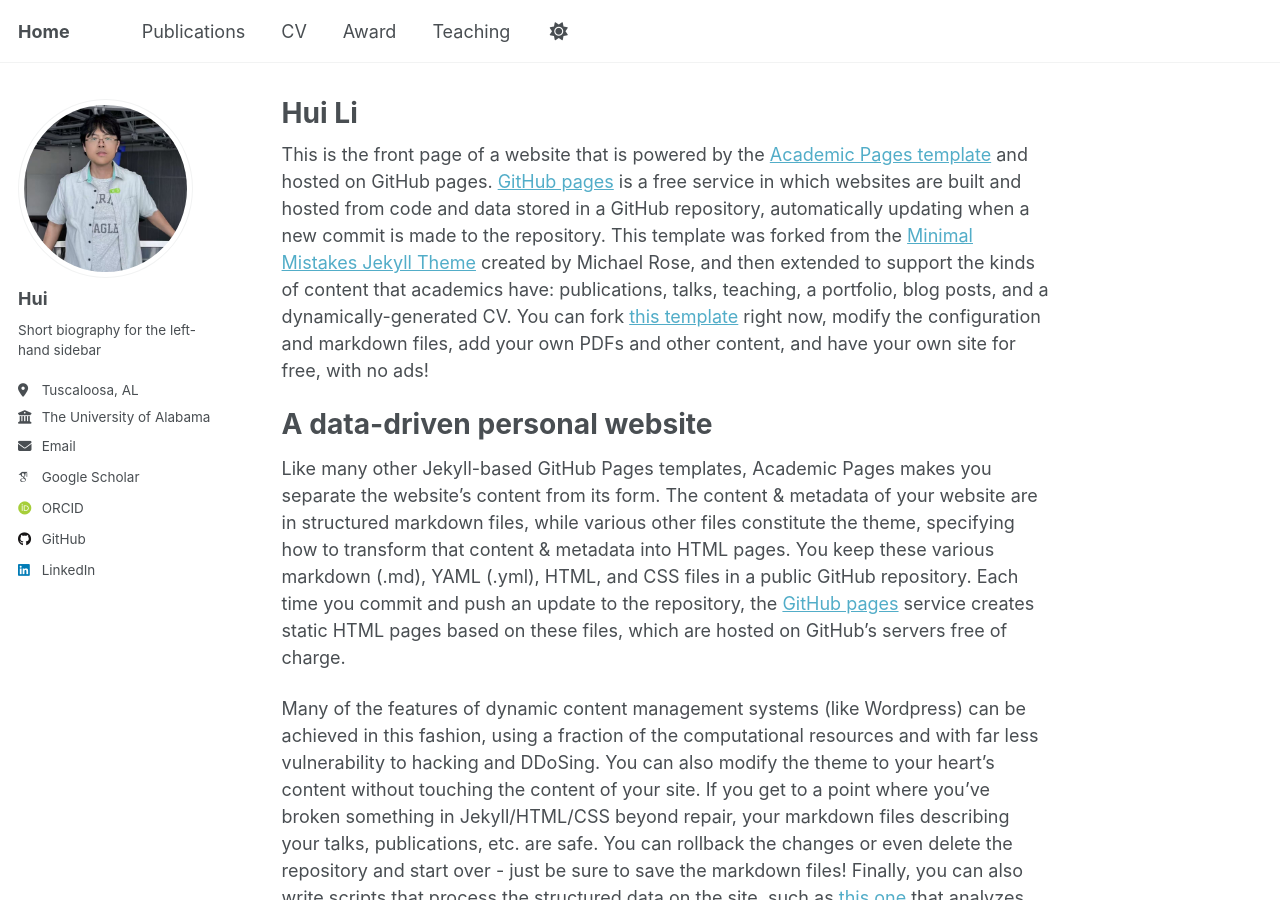
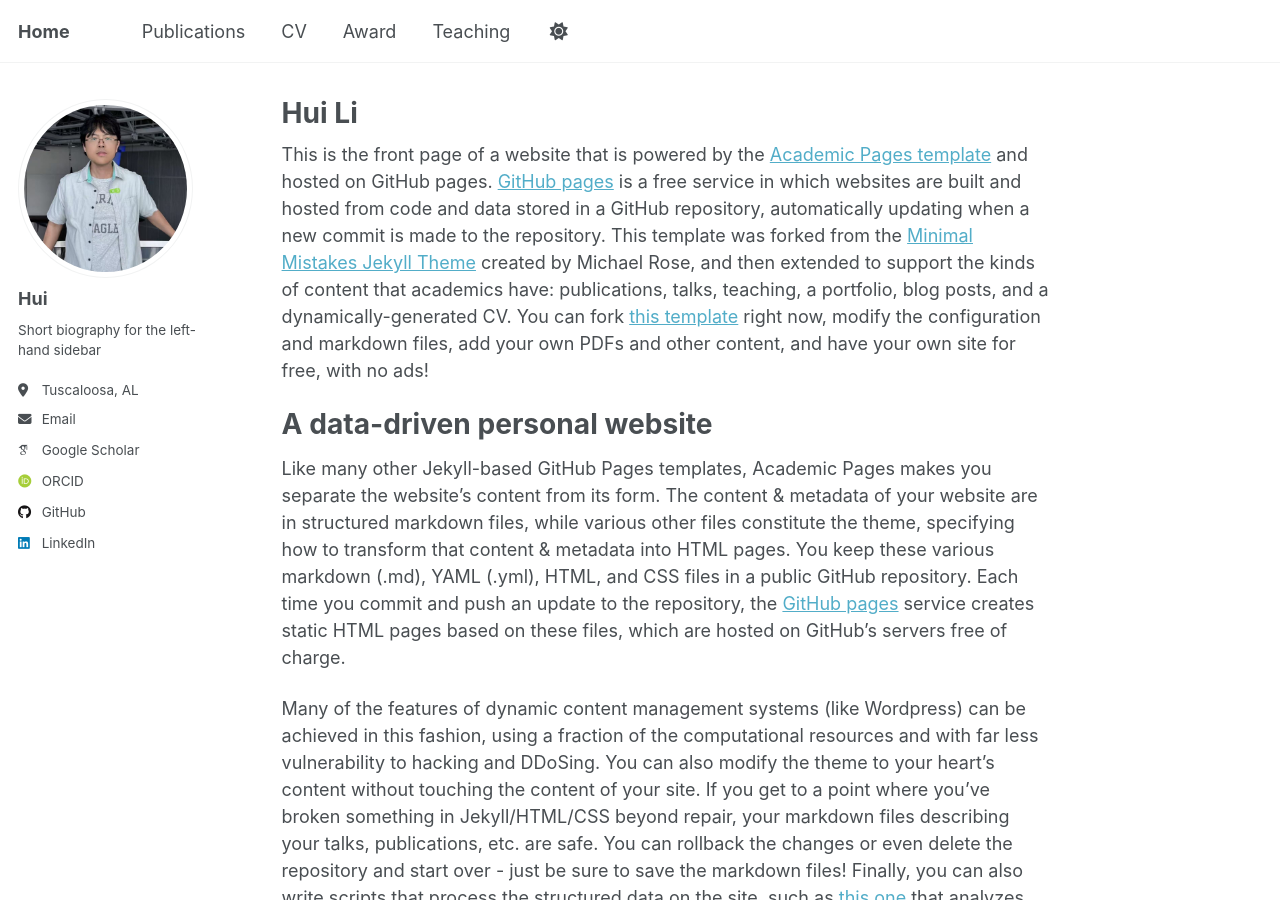
Before and after one commit to Marsenrage/Marsenrage.github.io, a Jekyll site: the page built from _pages/about.md, in a window 1280 px wide and 900 px high. Built offline with Jekyll 4.4.1, drawn with Linux system fonts in a browser that asks for light colours; some web fonts are replaced.

Commit message:
Update _config.yml

```diff
--- a/_config.yml
+++ b/_config.yml
@@ -27,7 +27,7 @@ author:
   pronouns         : # example: "she/her"
   bio              : "Short biography for the left-hand sidebar"
   location         : "Tuscaloosa, AL"
-  employer         : "The University of Alabama"
+  employer         : #"The University of Alabama"
   uri              : # URL
   email            : "hli98@crimson.ua.edu"
 
```
